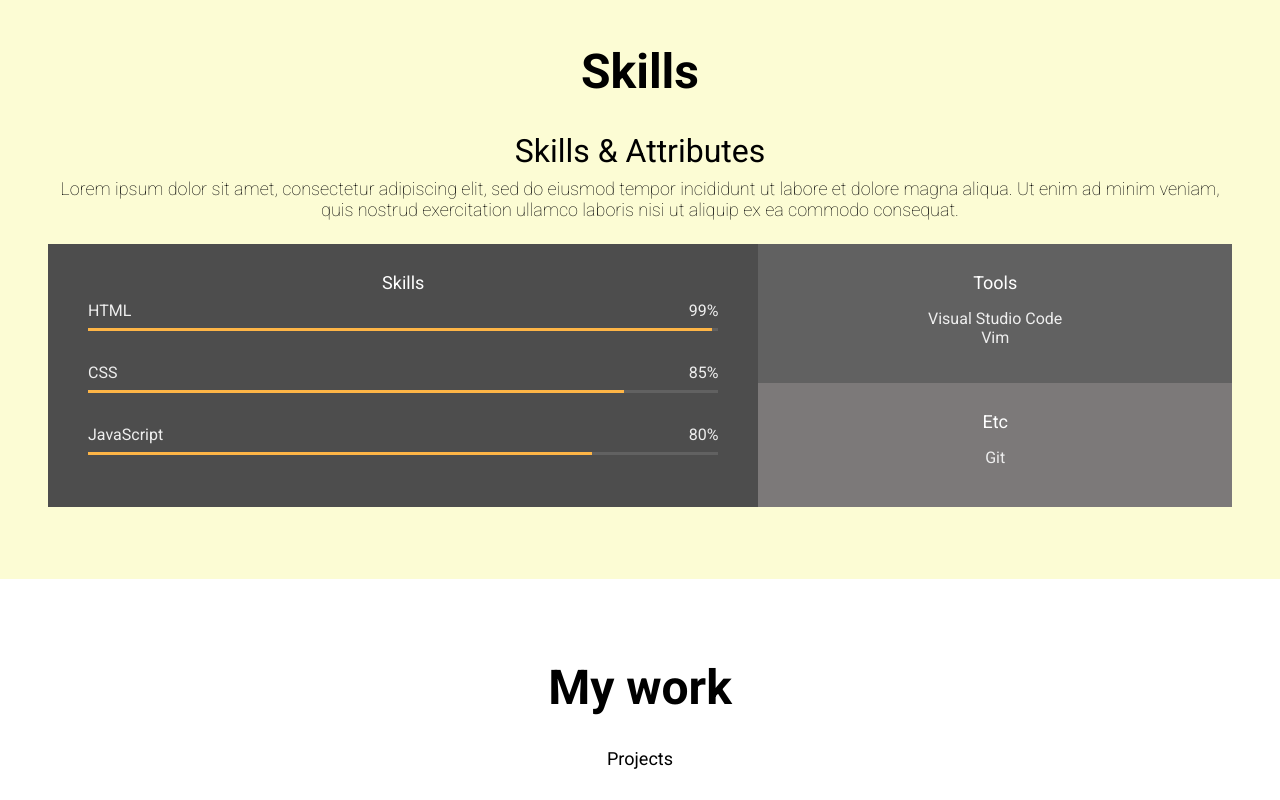
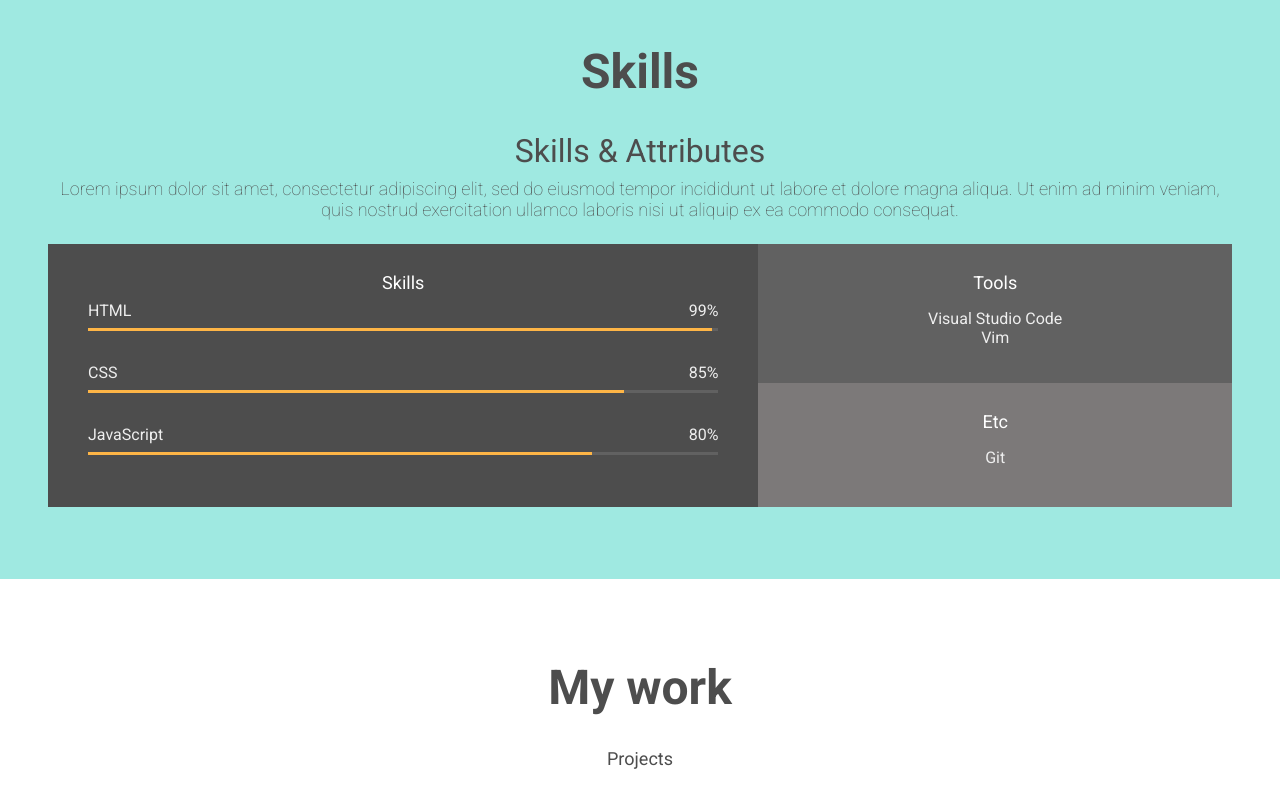
Before and after one commit to hhkim0729/portfolio-web, a plain HTML site: page index.html in a window 1280 px wide. Shown: the part 1540-2340 px from the top of the page. Drawn offline with Linux system fonts and the light colour scheme.

Commit message:
Fix basic font color

```diff
--- a/style.css
+++ b/style.css
@@ -70,28 +70,28 @@ button {
 h1 {
   font-size: var(--font-large);
   font-weight: var(--weight-bold);
-  color: var(--color-black);
+  color: var(--color-dark-grey);
   margin: 2rem 0;
 }
 
 h2 {
   font-size: var(--font-medium);
   font-weight: var(--weight-regular);
-  color: var(--color-black);
+  color: var(--color-dark-grey);
   margin: 0.5rem 0;
 }
 
 h3 {
   font-size: var(--font-regular);
   font-weight: var(--weight-regular);
-  color: var(--color-black);
+  color: var(--color-dark-grey);
   margin: 0.5rem 0;
 }
 
 p {
   font-size: var(--font-regular);
   font-weight: var(--weight-light);
-  color: var(--color-black);
+  color: var(--color-dark-grey);
   margin: 4px 0;
 }
 
@@ -246,7 +246,7 @@ p {
 
 /* Skills */
 #skills {
-  background-color: var(--color-yellow);
+  background-color: var(--color-green);
 }
 
 .skillset {
```
